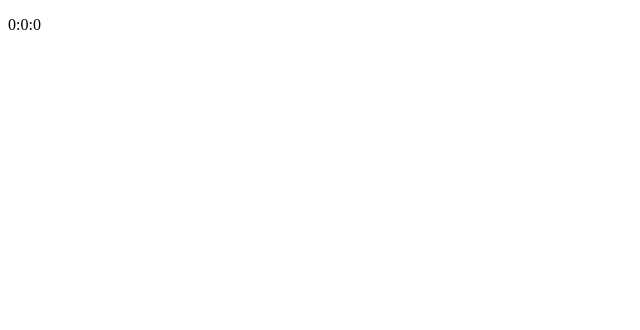
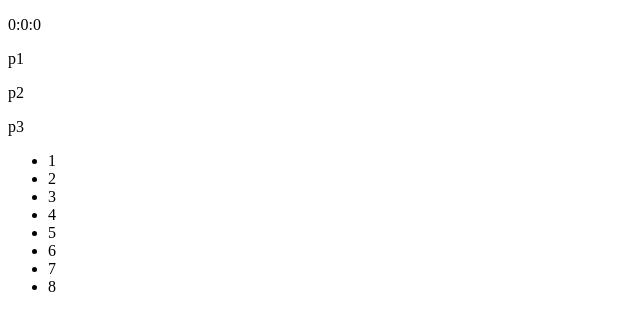
Before and after one commit to PushOak/hackeru-projects, a plain HTML site: page stop-watch/index.html in a window 1280 px wide. Shown: the whole page, without its empty margins (0-640 px from the left). Drawn offline with Linux system fonts and the light colour scheme.

Commit message:
query selector examples

```diff
--- a/stop-watch/index.html
+++ b/stop-watch/index.html
@@ -10,6 +10,24 @@
 
 <body>
     <p id="stop-watch-view">0:0:0</p>
+
+    <p>p1</p>
+    <p>p2</p>
+    <p>p3</p>
+
+    <ul>
+        <li class="list-item"></li>
+        <li class="list-item"></li>
+        <li class="list-item"></li>
+        <li class="list-item"></li>
+        <li class="list-item"></li>
+        <li class="list-item"></li>
+        <li class="list-item"></li>
+        <li class="list-item"></li>
+    </ul>
+
+    <div class="my-class"></div>
+
     <script src="stop-watch.js"></script>
 </body>
 
--- a/stop-watch/stop-watch.js
+++ b/stop-watch/stop-watch.js
@@ -1 +1,28 @@
-console.log('connected');
+
+const stopWatchView = document.querySelector('#stop-watch-view');
+console.log('id', stopWatchView);
+
+const pTag = document.querySelector('p');
+console.log('pTag', pTag);
+
+const divClass = document.querySelector('.my-class');
+console.log("divClass", divClass);
+
+const allParagraphs = document.querySelectorAll('p');
+console.log('allParagraphs', allParagraphs);
+
+const allListItems = document.querySelectorAll('.list-item');
+console.log('all list Items', allListItems);
+
+let counter = 1;
+allListItems.forEach(function (listItem) {
+    console.log('list item', listItem);
+    listItem.innerHTML = counter++;
+});
+
+const arr = [0, 1, 2, 3, 4, 5, 6, 7, 8, 9];
+
+// run for each element in the array
+arr.forEach(function (value) {
+    console.log(value);
+});
```
Also changed, not shown: 1 other file.
